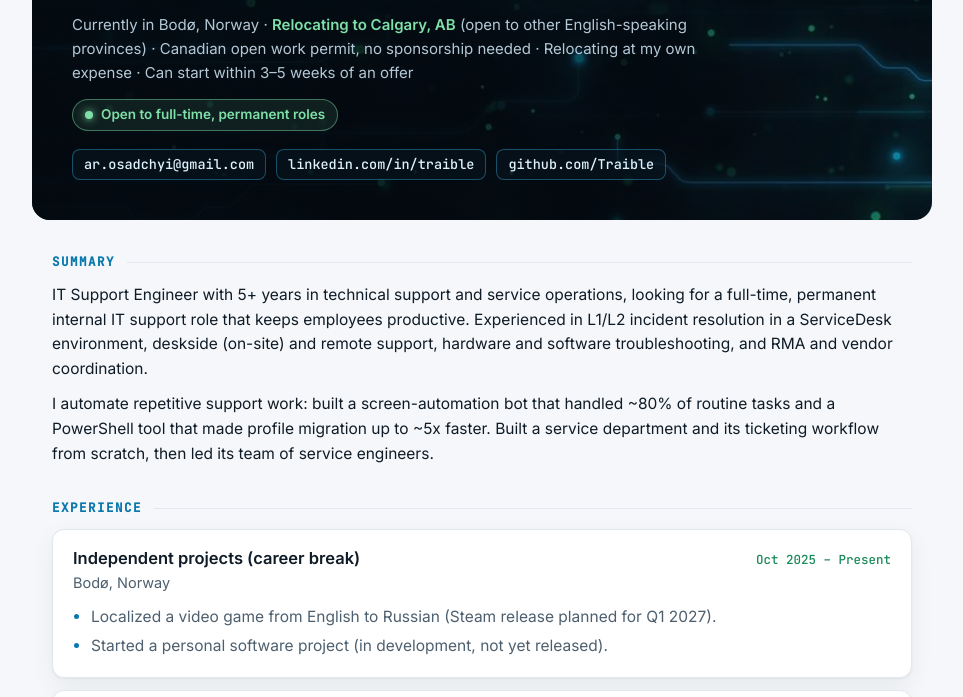
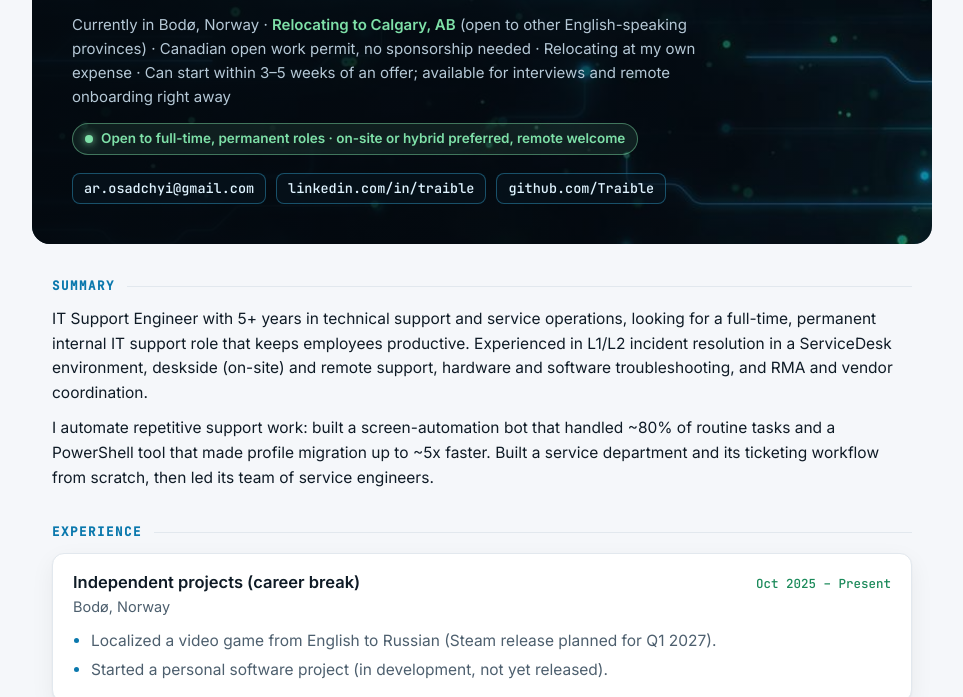
Before and after one commit to Traible/traible.github.io, a plain HTML site: page index.html in a window 1280 px wide. Shown: the part 135-832 px from the top of the page, without its empty margins (158-1121 px from the left). Drawn offline with Linux system fonts and the light colour scheme.

Commit message:
Availability: interviews and remote onboarding right away; on-site/hybrid preferred, remote welcome

```diff
--- a/index.html
+++ b/index.html
@@ -195,8 +195,8 @@
 
     <h1>Artem Osadchyi</h1>
     <div class="role">IT Support Engineer · Service Desk L1/L2 · Deskside</div>
-    <p class="where">Currently in Bodø, Norway · <b>Relocating to Calgary, AB</b> (open to other English-speaking provinces) · Canadian open work permit, no sponsorship needed · Relocating at my own expense · Can start within 3–5 weeks of an offer</p>
-    <p class="avail">Open to full-time, permanent roles</p>
+    <p class="where">Currently in Bodø, Norway · <b>Relocating to Calgary, AB</b> (open to other English-speaking provinces) · Canadian open work permit, no sponsorship needed · Relocating at my own expense · Can start within 3–5 weeks of an offer; available for interviews and remote onboarding right away</p>
+    <p class="avail">Open to full-time, permanent roles · on-site or hybrid preferred, remote welcome</p>
     <div class="contacts">
       <a href="mailto:ar.osadchyi@gmail.com">ar.osadchyi@gmail.com</a>
       <a href="https://www.linkedin.com/in/traible">linkedin.com/in/traible</a>
```
Also changed, not shown: 1 other file.
